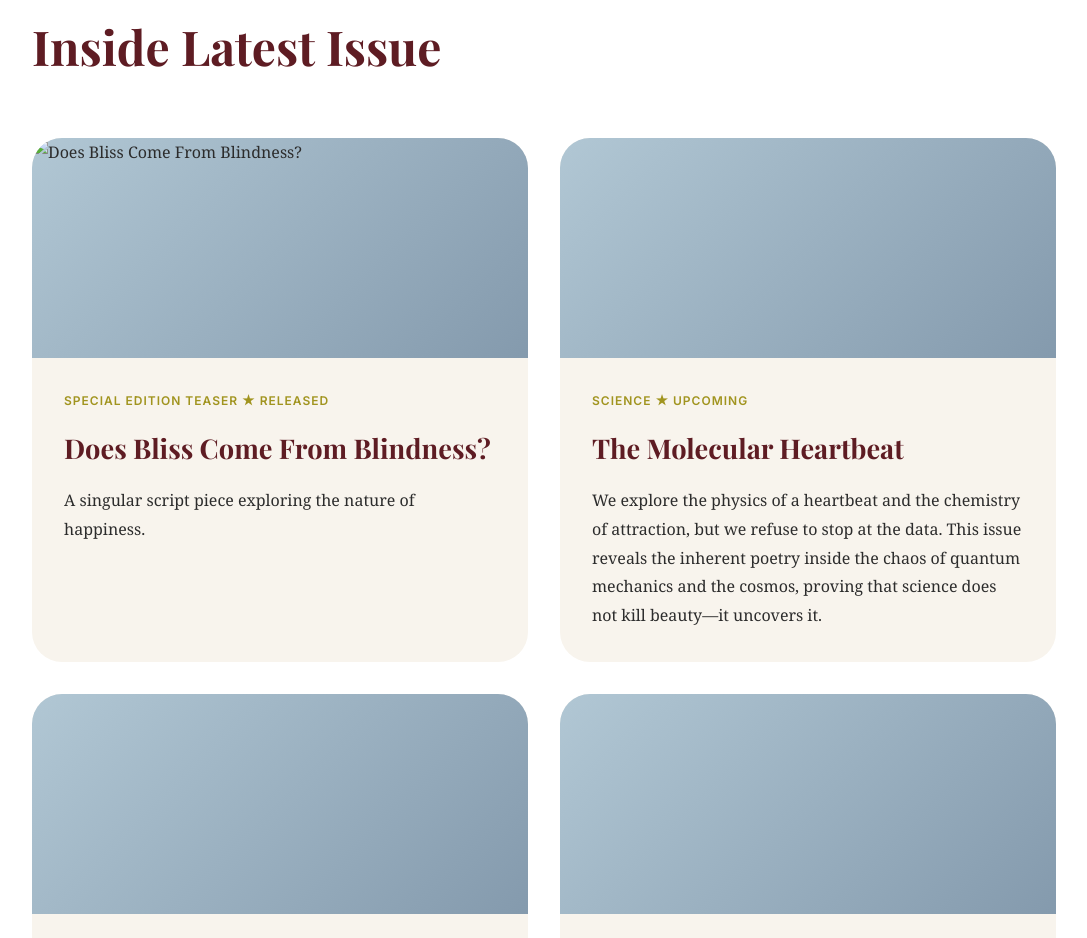
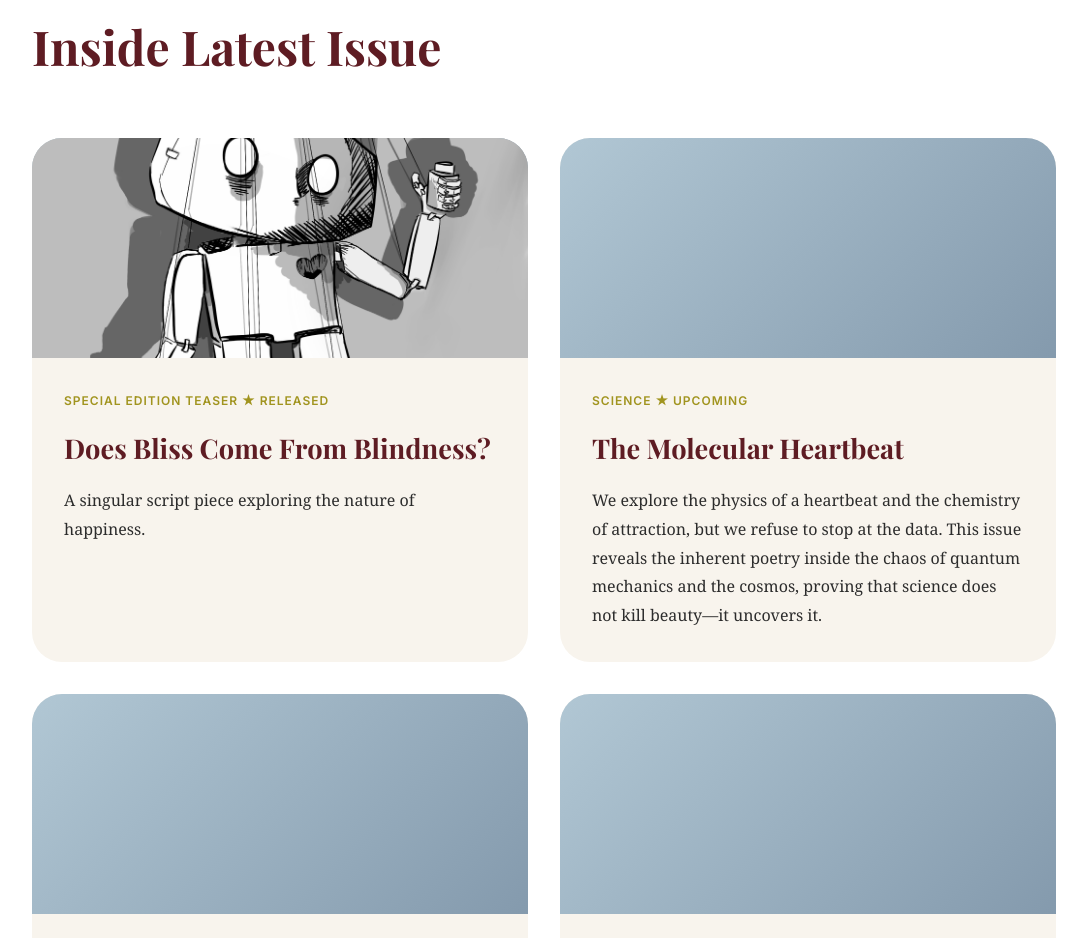
Before and after one commit to CA3S4R/vitanova, a plain HTML site: page index.html in a window 1280 px wide. Shown: the part 1713-2651 px from the top of the page, without its empty margins (96-1183 px from the left). Drawn offline with nearby package versions, Linux system fonts and the light colour scheme; a script that the page names is missing.

Commit message:
Fix typo in image source filename

```diff
--- a/index.html
+++ b/index.html
@@ -782,7 +782,7 @@ Inside Latest Issue
 
 <div class="article-image">
   <img
-    src="./images/does_bliss_come_from_blindess.JPG"
+    src="./images/does_bliss_come_from_blindness.JPG"
     alt="Does Bliss Come From Blindness?"
   >
 </div>
```
